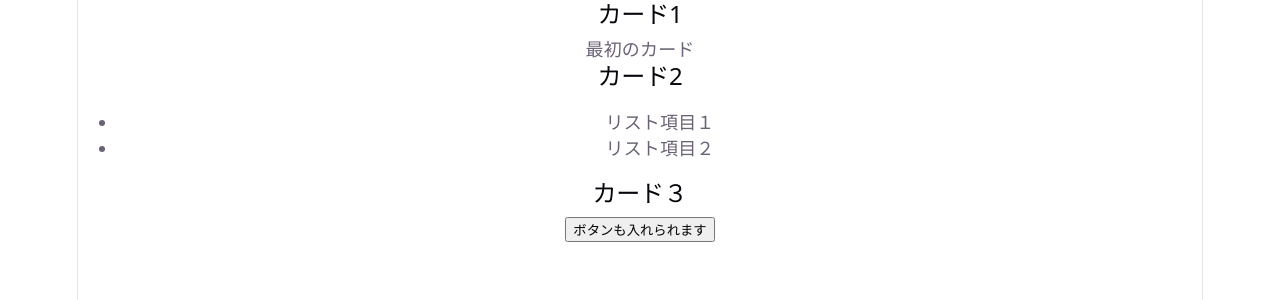
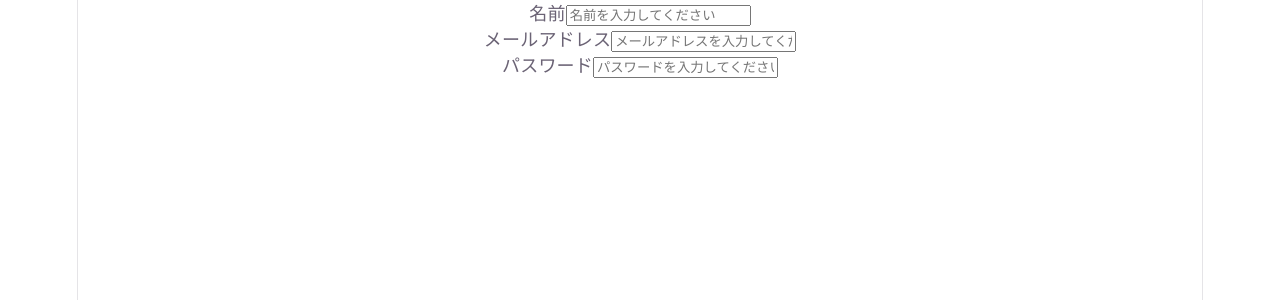
Before and after one commit to 1m4nim/regulus-practice-react, a React (Vite) app: page / in a window 1280 px wide. Shown: the top 300 px of the page. Built offline with nearby package versions, Linux system fonts and the light colour scheme.

Commit message:
Question10

```diff
--- a/src/App.tsx
+++ b/src/App.tsx
@@ -1,5 +1,6 @@
 import "./App.css"
-import Question09 from "./components/Question09";
+import Question10 from "./components/Question10";
+//import Question09 from "./components/Question09";
 //import Question08 from "./components/Question08";
 //import Question07 from "./components/Question07";
 //import Question06 from "./components/Question06"
@@ -11,7 +12,8 @@ function App() {
       {/**<Question06 />*/}
       {/**<Question07 />*/}
       {/* <Question08 /> */}
-      <Question09 />
+      {/* <Question09 /> */}
+      <Question10 />
     </>
   )
 }
--- /dev/null
+++ b/src/components/InputField.tsx
@@ -0,0 +1,18 @@
+type InputFieldProps = {
+    label: string;
+    type: string;
+    placeholder: string;
+    required: boolean;
+}
+
+function InputField({ label, ...restProps }: InputFieldProps) {
+    return (
+        <div className="input-field">
+            <label>{label}</label>
+            <input {...restProps} />
+            {/* <input type={restProps.type} placeholder={restProps.placeholder} required={restProps.required} /></div> */}
+        </div>
+    );
+}
+
+export default InputField;
--- /dev/null
+++ b/src/components/Question10.tsx
@@ -0,0 +1,31 @@
+import InputField from "./InputField";
+
+function Question10() {
+    return (
+        <div>
+            <InputField
+                label="名前"
+                type="text"
+                placeholder="名前を入力してください"
+                required
+            />
+
+            <InputField
+                label="メールアドレス"
+                type="email"
+                placeholder="メールアドレスを入力してください"
+                required
+            />
+
+            <InputField
+                label="パスワード"
+                type="password"
+                placeholder="パスワードを入力してください"
+                required
+            />
+        </div>
+    )
+
+}
+
+export default Question10;
```
